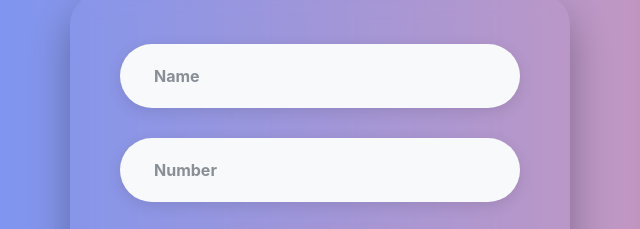
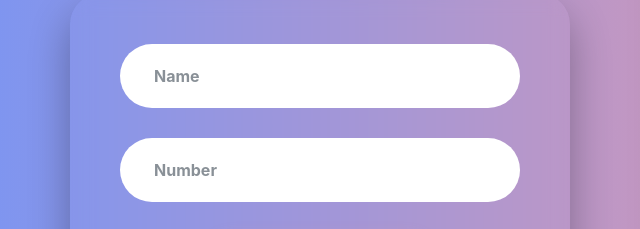
Before and after one commit to matthewobell/HB2K26, a plain HTML site: page index.html in a window 1280 px wide. Shown: the part 445-674 px from the top of the page, 50-690 px from the left. Drawn offline with Linux system fonts and the light colour scheme.

Commit message:
Update index.html

```diff
--- a/index.html
+++ b/index.html
@@ -115,14 +115,12 @@
       padding: 22px 34px;
       border: none;
       border-radius: 40px;
-      background-color: #f8f9fa;
       font-size: 16px;
       font-family: inherit;
       font-weight: var(--font-weight-bold);
       letter-spacing: -5%;
       transition: all 0.3s ease;
       outline: none;
-      box-shadow: 0 4px 15px rgba(0,0,0,0.1);
     }
 
     .form-input:focus {
```
